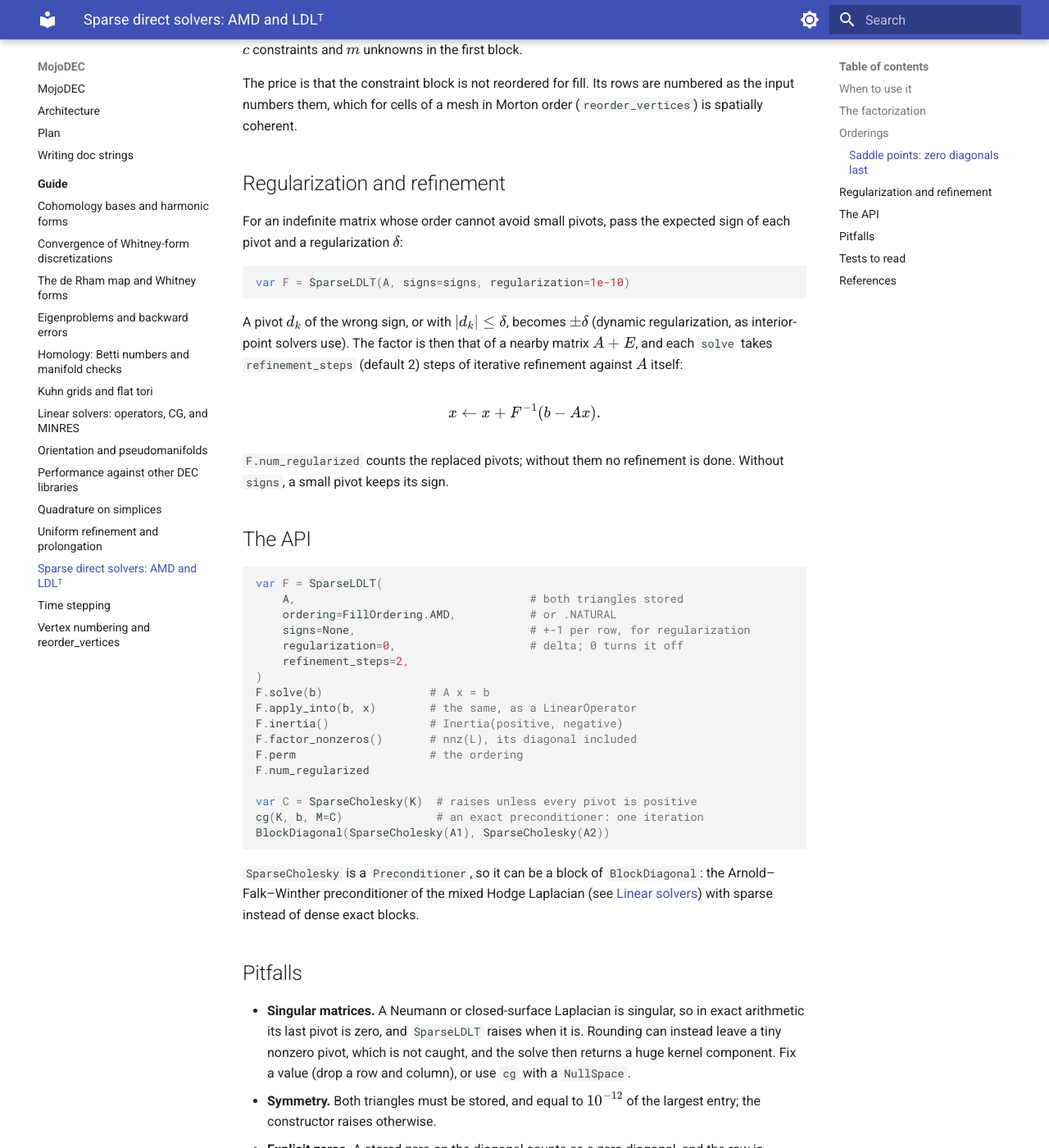
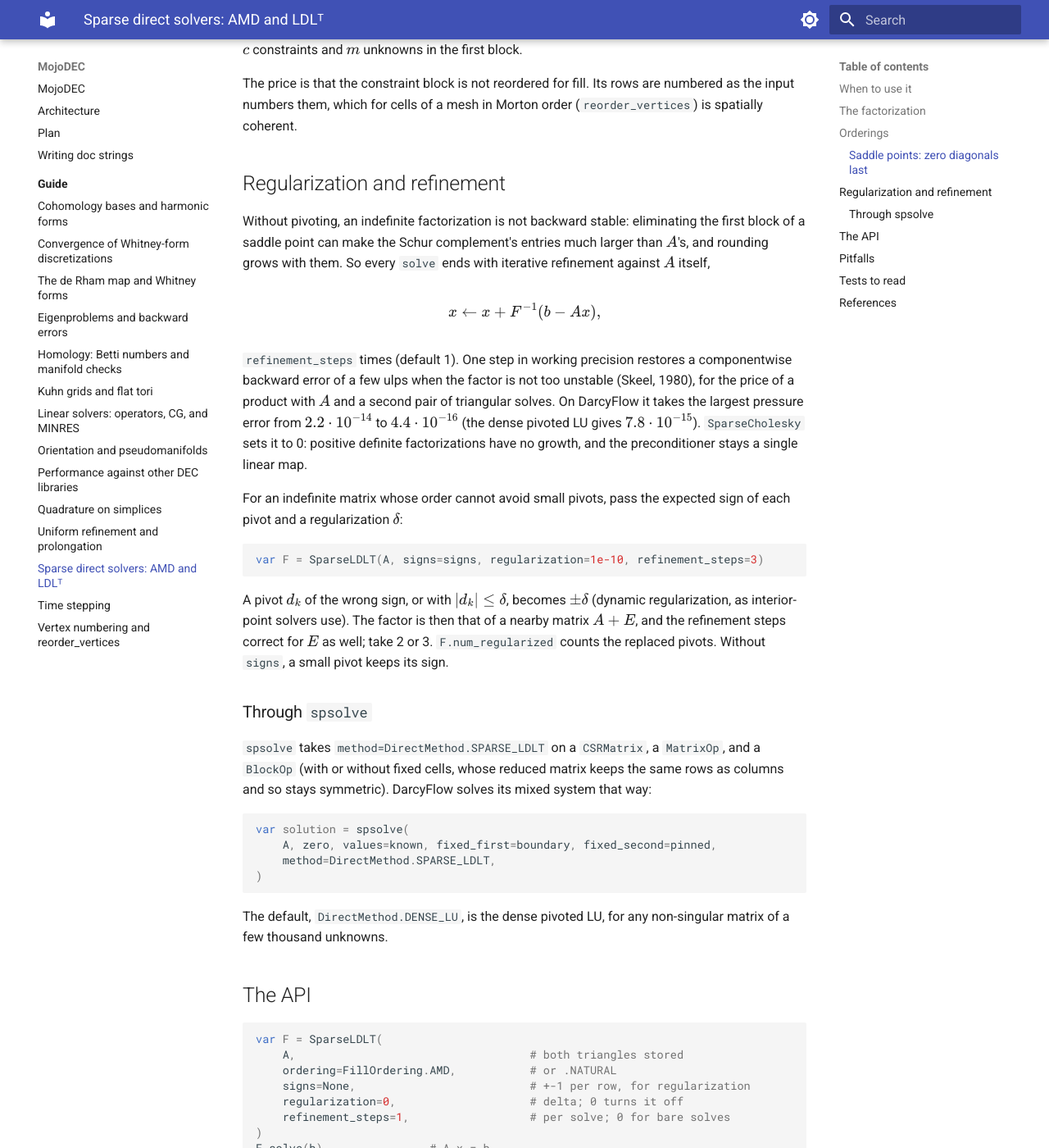
Before and after one commit to bpr/MojoDEC, an MkDocs documentation site: the page built from docs/guide/sparse-direct.md, in a window 1280 px wide and 1400 px high, scrolled down 2829 px. Shown: the whole window at 82% size. Built offline with MkDocs 1.6.1 and Material for MkDocs 9.7.7, drawn with Linux system fonts in a browser that asks for light colours; some of the changed text lies outside the part shown.

Commit message:
DarcyFlow on SparseLDLT via spsolve(method=); LDLT refines once per solve; AMD and sparse LDLT/Cholesky from faer; Fischer guesses; UTF-8-safe readers

````diff
--- a/docs/guide/sparse-direct.md
+++ b/docs/guide/sparse-direct.md
@@ -130,25 +130,54 @@ Morton order (`reorder_vertices`) is spatially coherent.
 
 ## Regularization and refinement
 
+Without pivoting, an indefinite factorization is not backward stable:
+eliminating the first block of a saddle point can make the Schur
+complement's entries much larger than $A$'s, and rounding grows with
+them. So every `solve` ends with iterative refinement against $A$
+itself,
+
+$$
+x \leftarrow x + F^{-1} (b - A x) ,
+$$
+
+`refinement_steps` times (default 1). One step in working precision
+restores a componentwise backward error of a few ulps when the factor
+is not too unstable (Skeel, 1980), for the price of a product with $A$
+and a second pair of triangular solves. On DarcyFlow it takes the
+largest pressure error from $2.2 \cdot 10^{-14}$ to $4.4 \cdot 10^{-16}$
+(the dense pivoted LU gives $7.8 \cdot 10^{-15}$). `SparseCholesky` sets
+it to 0: positive definite factorizations have no growth, and the
+preconditioner stays a single linear map.
+
 For an indefinite matrix whose order cannot avoid small pivots, pass the
 expected sign of each pivot and a regularization $\delta$:
 
 ```mojo
-var F = SparseLDLT(A, signs=signs, regularization=1e-10)
+var F = SparseLDLT(A, signs=signs, regularization=1e-10, refinement_steps=3)
 ```
 
 A pivot $d_k$ of the wrong sign, or with $|d_k| \le \delta$, becomes
 $\pm\delta$ (dynamic regularization, as interior-point solvers use). The
-factor is then that of a nearby matrix $A + E$, and each `solve` takes
-`refinement_steps` (default 2) steps of iterative refinement against $A$
-itself:
+factor is then that of a nearby matrix $A + E$, and the refinement steps
+correct for $E$ as well; take 2 or 3. `F.num_regularized` counts the
+replaced pivots. Without `signs`, a small pivot keeps its sign.
 
-$$
-x \leftarrow x + F^{-1} (b - A x) .
-$$
+### Through `spsolve`
 
-`F.num_regularized` counts the replaced pivots; without them no
-refinement is done. Without `signs`, a small pivot keeps its sign.
+`spsolve` takes `method=DirectMethod.SPARSE_LDLT` on a `CSRMatrix`, a
+`MatrixOp`, and a `BlockOp` (with or without fixed cells, whose reduced
+matrix keeps the same rows as columns and so stays symmetric). DarcyFlow
+solves its mixed system that way:
+
+```mojo
+var solution = spsolve(
+    A, zero, values=known, fixed_first=boundary, fixed_second=pinned,
+    method=DirectMethod.SPARSE_LDLT,
+)
+```
+
+The default, `DirectMethod.DENSE_LU`, is the dense pivoted LU, for any
+non-singular matrix of a few thousand unknowns.
 
 ## The API
 
@@ -158,7 +187,7 @@ var F = SparseLDLT(
     ordering=FillOrdering.AMD,           # or .NATURAL
     signs=None,                          # +-1 per row, for regularization
     regularization=0,                    # delta; 0 turns it off
-    refinement_steps=2,
+    refinement_steps=1,                  # per solve; 0 for bare solves
 )
 F.solve(b)                # A x = b
 F.apply_into(b, x)        # the same, as a LinearOperator
@@ -218,6 +247,8 @@ instead of dense exact blocks.
 
 - P. R. Amestoy, T. A. Davis, I. S. Duff, "An approximate minimum degree
   ordering algorithm", SIAM J. Matrix Anal. Appl. 17(4), 886–905, 1996.
+- R. D. Skeel, "Iterative refinement implies numerical stability for
+  Gaussian elimination", Math. Comp. 35(151), 817–832, 1980.
 - J. W. H. Liu, "The role of elimination trees in sparse factorization",
   SIAM J. Matrix Anal. Appl. 11(1), 134–172, 1990.
 - T. A. Davis, *Direct Methods for Sparse Linear Systems*, SIAM, 2006,
````
Also changed, not shown: AGENTS.md (+11 -5 lines), README.md (+2 -1 lines), docs/guide/linear-solvers.md (+3 -2 lines), 6 other files.
